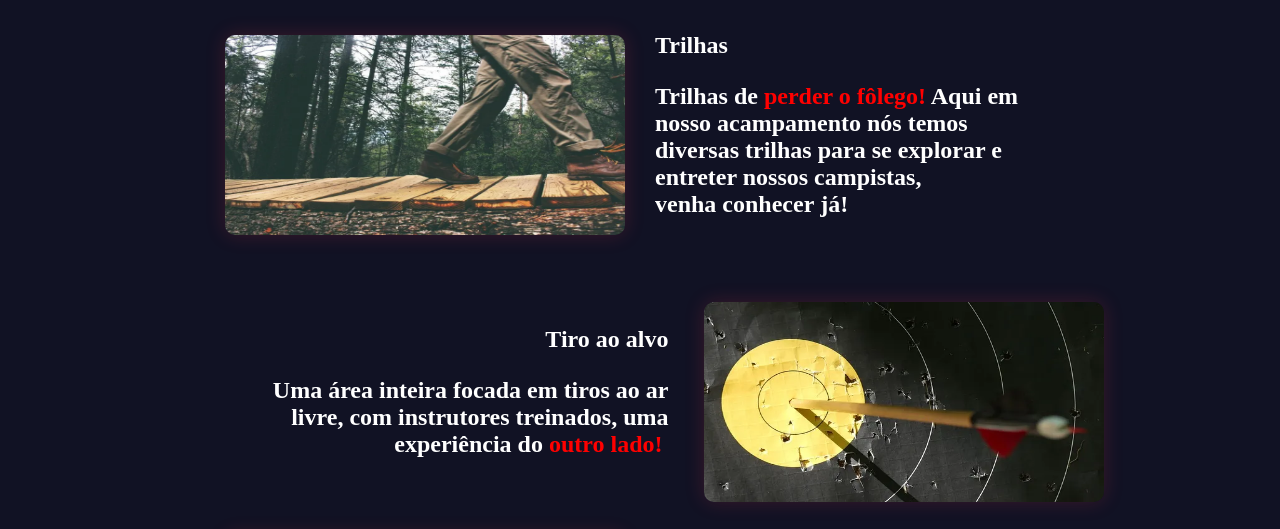
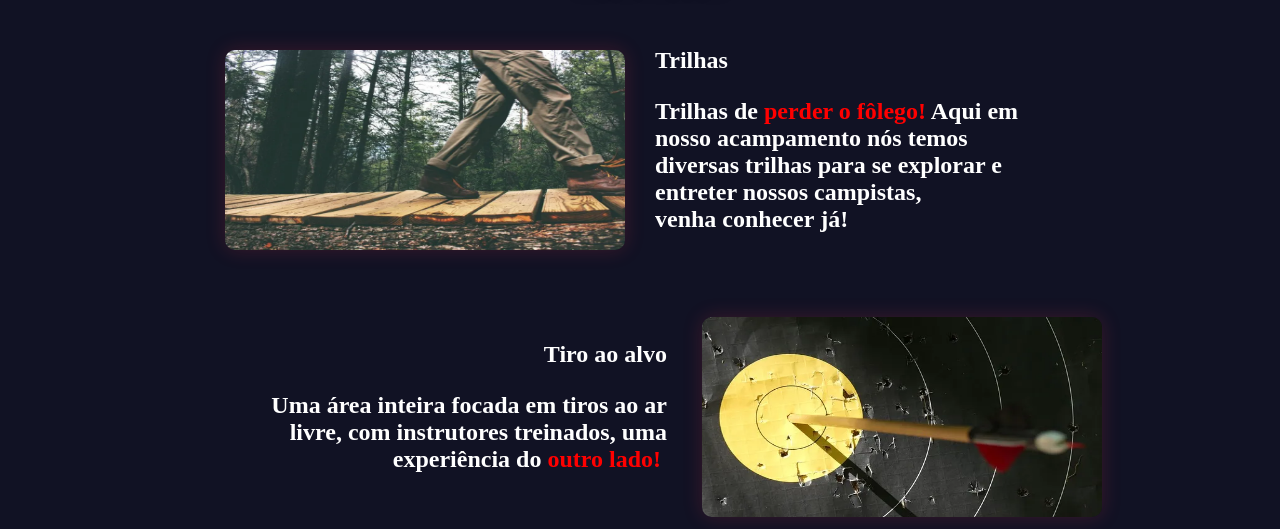
Before and after one commit to soladoporpatri-spec/red-moon, a plain HTML site: page index.html in a window 1280 px wide. Shown: the part 184-713 px from the top of the page. Drawn offline with Linux system fonts and the light colour scheme; a web font is replaced by a local one.

Commit message:
Add files via upload

```diff
--- a/css/style.css
+++ b/css/style.css
@@ -10,7 +10,7 @@ body {
     text-align: center;         /*alinha texto */
     color: white;           /*colore texto*/
   background: #111224       /*muda cor do fundo*/;
-  margin: 5px;                  /*muda margem do corpo*/
+  margin: 20px;                  /*muda margem do corpo*/
 }
 .titulo {
     display: flex;
```
